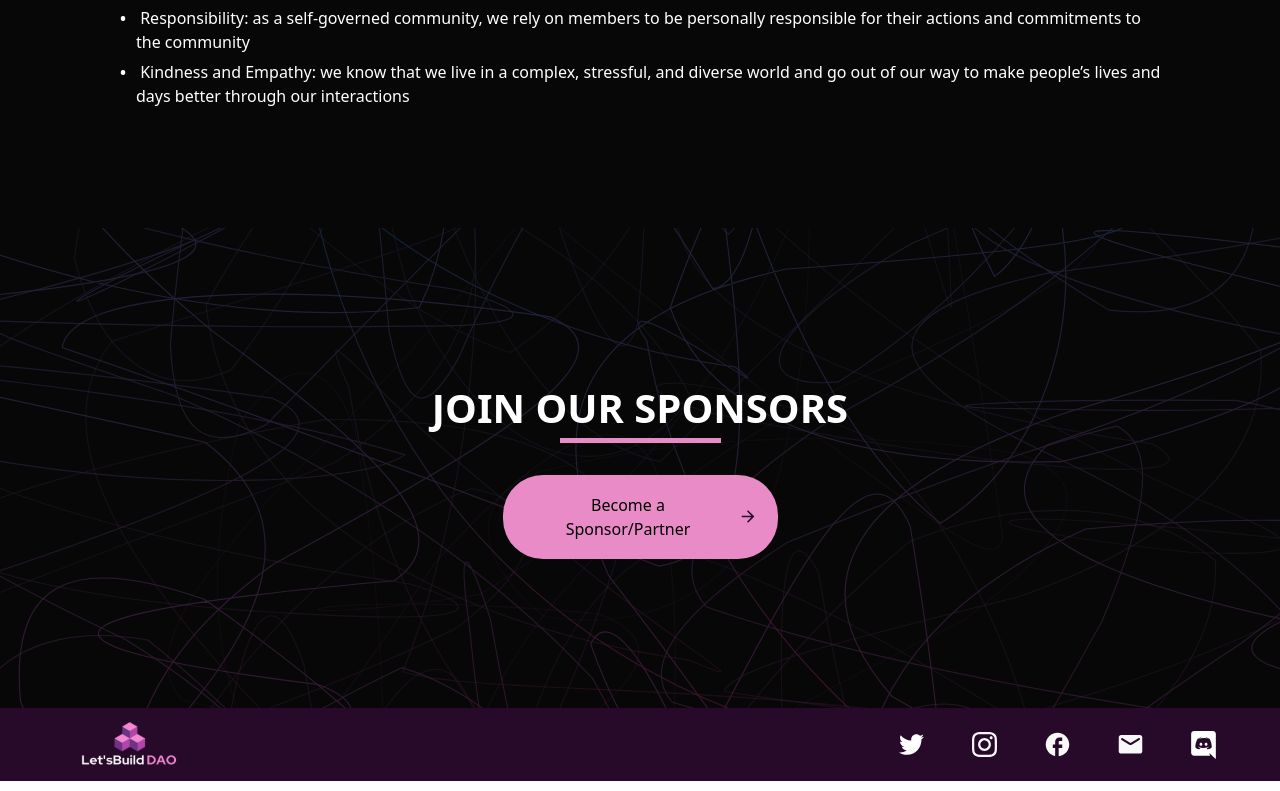
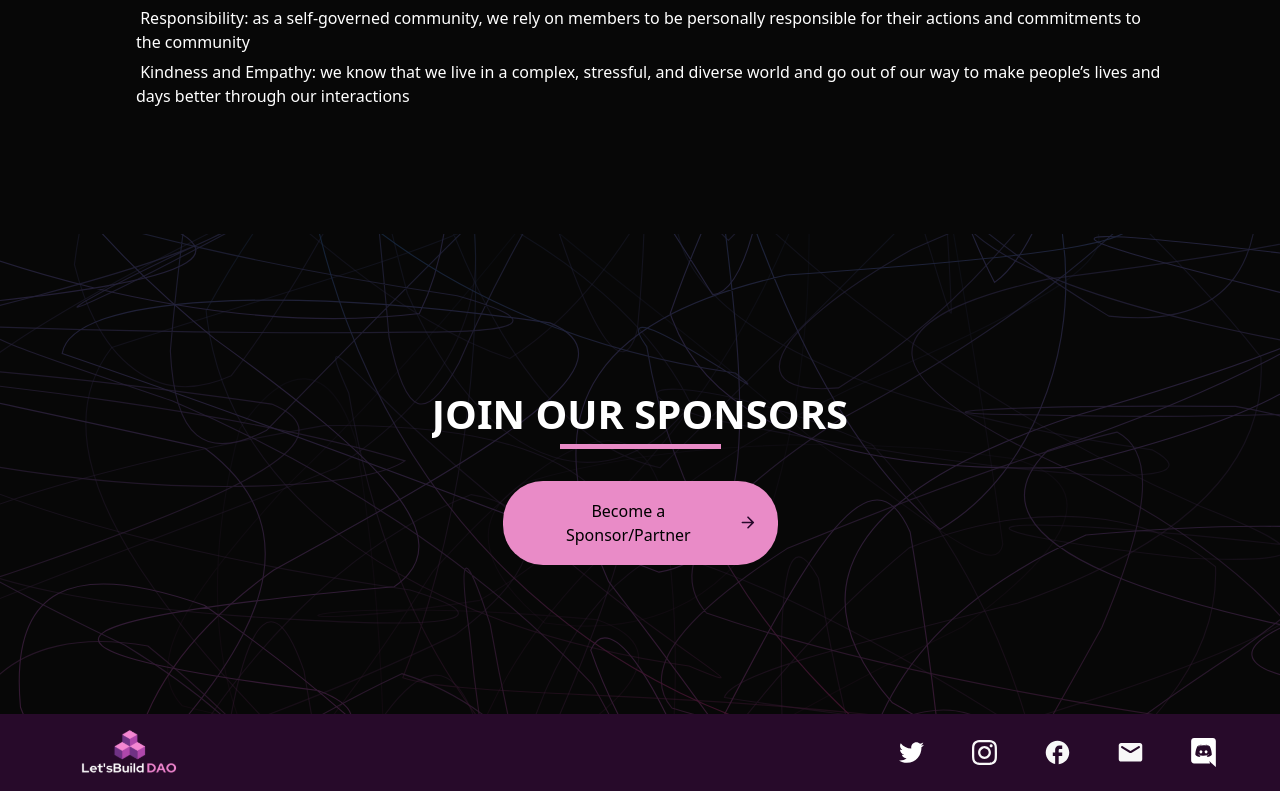
Before and after one commit to Let-s-build-DAO/official-website, a React (Create React App) app: page /about in a window 1280 px wide. Shown: the part 1205-1996 px from the top of the page. Built offline with nearby package versions, Linux system fonts and the light colour scheme.

Commit message:
deployment

```diff
--- a/src/App.css
+++ b/src/App.css
@@ -2,6 +2,7 @@
   margin: 0;
   padding: 0;
   box-sizing: border-box;
+  overflow-x: hidden;
 }
 
 @font-face {
@@ -33,7 +34,7 @@
 }
   .pattern {
     /* height: 100vh !important; */
-    width: 100%;
+    /* width: 100%; */
     scale: 2.8;
   }
 }
--- a/src/components/FooterNav.jsx
+++ b/src/components/FooterNav.jsx
@@ -10,7 +10,7 @@ function FooterNav() {
           className="footer-logo  w-[150px] z-[10]"
         />
       </div>
-      <ul className="footer-list flex items-center justify-center">
+      <ul className="footer-list flex items-center justify-center py-6">
         <li className="footer-list-item mr-8 md:mr-4 lg:mr-12 flex items-center">
           <a href="https://twitter.com" className="footer-list-item-link">
             <img
```
